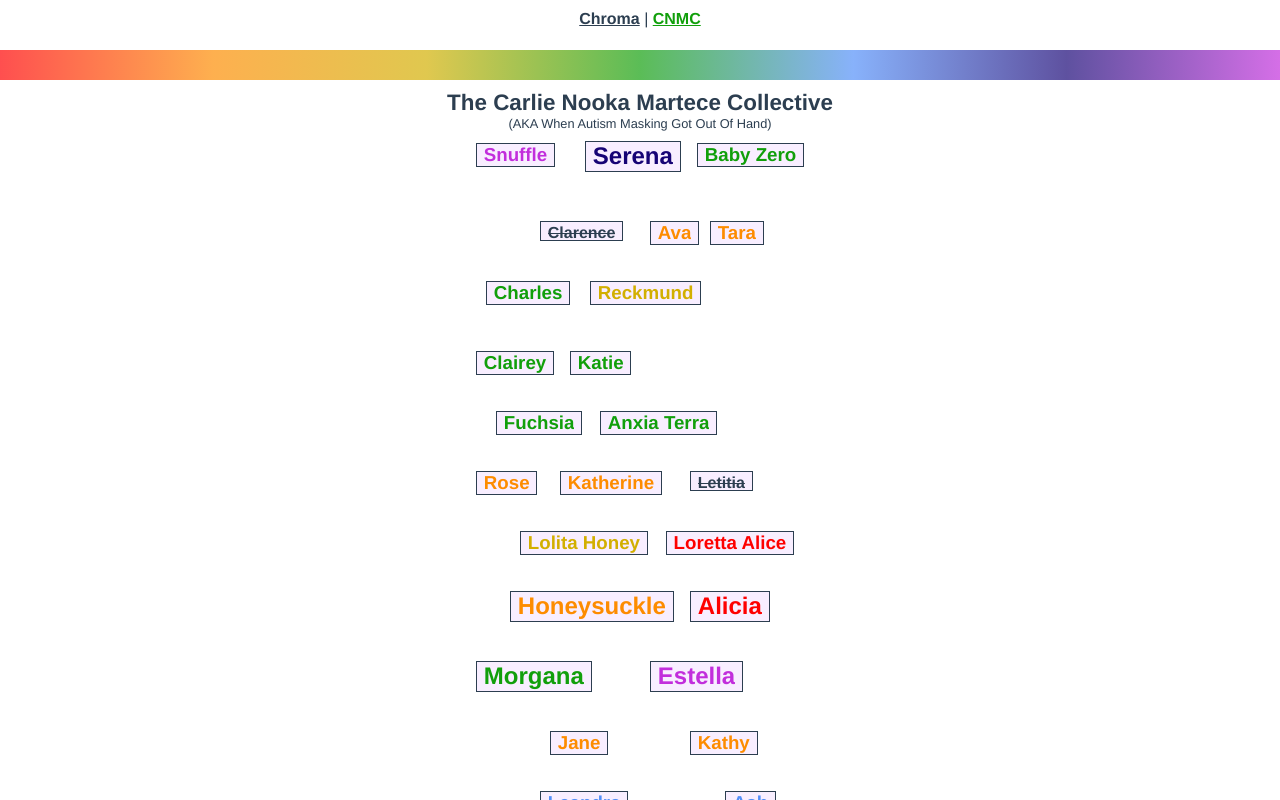
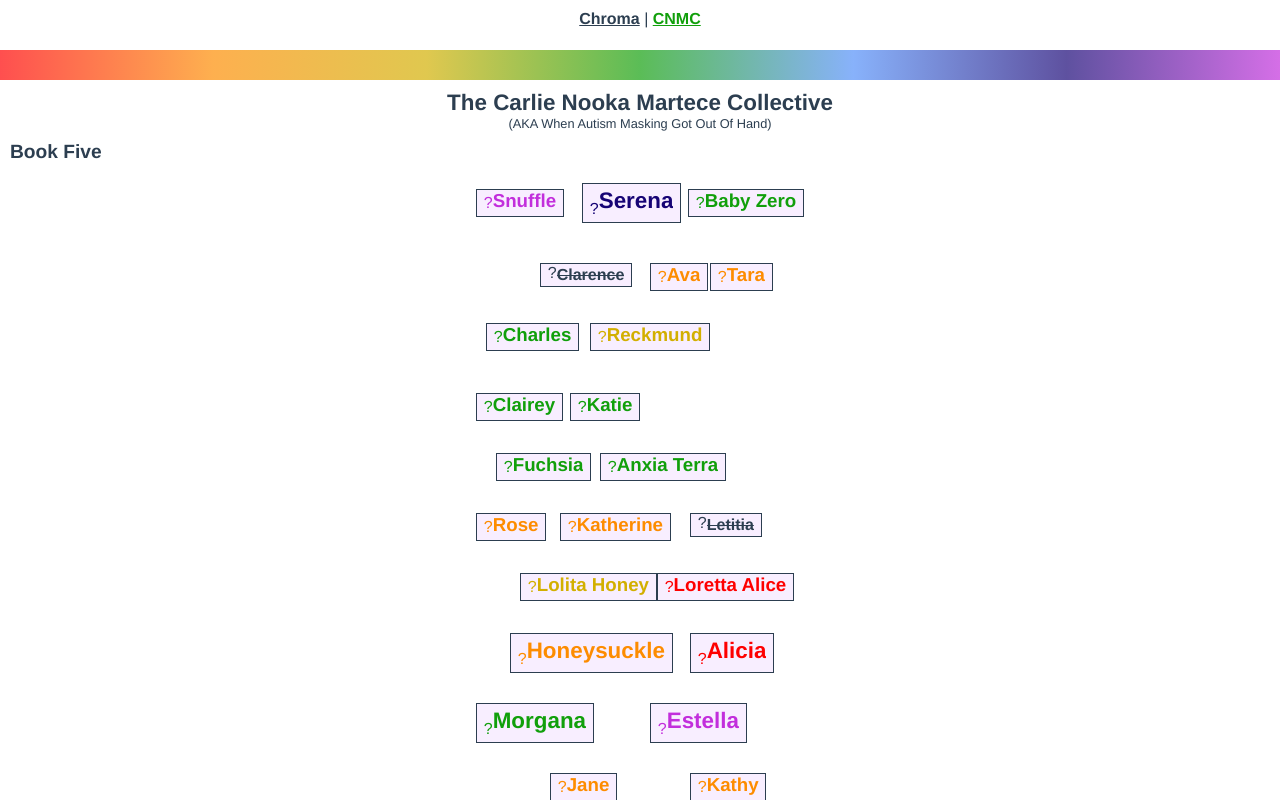
Before and after one commit to CarlieMartece/Calanooka, a Vue app: page /cnmc in a window 1280 px wide. Built offline with nearby package versions, Linux system fonts and the light colour scheme.

Commit message:
adjust styling and start adding card fronts to alters

```diff
--- a/public/style/components/cnmc.scss
+++ b/public/style/components/cnmc.scss
@@ -14,7 +14,7 @@ $lineTwelve: 730px;
 
 #cnmc {
   height: 750px;
-  margin: 0 auto;
+  margin: 10px auto;
   padding: 10px;
   position: relative;
   width: 320px;
@@ -23,7 +23,8 @@ $lineTwelve: 730px;
   }
 
   h2 {
-    margin-bottom: -3px;
+    font-size: 1.4em;
+    margin-top: 4px;
   }
 
   h3 {
@@ -48,19 +49,19 @@ $lineTwelve: 730px;
 
   #serena {
     color: $indigoSphere;
-    left: 115px;
+    left: 112px;
     top: $lineOne;
   }
   #snuffle {
     color: $violetSphere;
     left: 6px;
-    margin-top: 2px;
+    margin-top: 6px;
     top: $lineOne;
   }
   #baby-zero {
     color: $greenSphere;
     right: 6px;
-    margin-top: 2px;
+    margin-top: 6px;
     top: $lineOne;
   }
   #clairey {
--- a/public/style/main.css
+++ b/public/style/main.css
@@ -1,6 +1,6 @@
 #cnmc {
   height: 750px;
-  margin: 0 auto;
+  margin: 10px auto;
   padding: 10px;
   position: relative;
   width: 320px;
@@ -9,7 +9,8 @@
   list-style-type: none;
 }
 #cnmc h2 {
-  margin-bottom: -3px;
+  font-size: 1.4em;
+  margin-top: 4px;
 }
 #cnmc h3 {
   margin-bottom: -4px;
@@ -29,19 +30,19 @@
 }
 #cnmc #serena {
   color: #160375;
-  left: 115px;
+  left: 112px;
   top: 10px;
 }
 #cnmc #snuffle {
   color: #c22edc;
   left: 6px;
-  margin-top: 2px;
+  margin-top: 6px;
   top: 10px;
 }
 #cnmc #baby-zero {
   color: #119f0b;
   right: 6px;
-  margin-top: 2px;
+  margin-top: 6px;
   top: 10px;
 }
 #cnmc #clairey {
@@ -207,9 +208,17 @@ nav a.router-link-exact-active {
   width: 100%;
 }
 
+main {
+  margin-bottom: 60px;
+  padding: 10px;
+}
 main h1 {
   font-size: 1.4em;
+}
+main h2 {
+  font-size: 1.2em;
   margin-top: 10px;
+  text-align: left;
 }
 main p {
   font-size: 0.8em;
--- a/public/style/main.scss
+++ b/public/style/main.scss
@@ -1,5 +1,5 @@
-@use 'abstracts/variables' as *;
-@use 'components/cnmc';
+@use "abstracts/variables" as *;
+@use "components/cnmc";
 
 @mixin gradient($direction, $list) {
   background: -webkit-linear-gradient($direction, $list);
@@ -49,14 +49,20 @@ nav {
 }
 
 main {
+  margin-bottom: 60px;
+  padding: 10px;
 
   h1 {
     font-size: 1.4em;
+  }
+
+  h2 {
+    font-size: 1.2em;
     margin-top: 10px;
+    text-align: left;
   }
 
   p {
     font-size: 0.8em;
   }
-
 }
--- a/src/views/CNMAlterCard.vue
+++ b/src/views/CNMAlterCard.vue
@@ -2,9 +2,12 @@
   <li>
     <div :class="classes">
       <div :id="nameToId">
-        <h2 v-if="arcana === 'Major'">{{ name }}</h2>
-        <h3 v-else-if="arcana === 'Minor'">{{ name }}</h3>
-        <h4 v-else>{{ name }}</h4>
+        <div class="front">?</div>
+        <div class="back">
+          <h2 v-if="arcana === 'Major'">{{ name }}</h2>
+          <h3 v-else-if="arcana === 'Minor'">{{ name }}</h3>
+          <h4 v-else>{{ name }}</h4>
+        </div>
       </div>
     </div>
   </li>
--- a/src/views/CNMCollective.vue
+++ b/src/views/CNMCollective.vue
@@ -4,6 +4,7 @@
       <h1>The Carlie Nooka Martece Collective</h1>
       <p>(AKA When Autism Masking Got Out Of Hand)</p>
     </header>
+    <h2>Book Five</h2>
     <ul id="cnmc">
       <AlterCard
         v-for="alter in alters"
```
Also changed, not shown: 1 other file (tests, documents, lock files or other folders).
